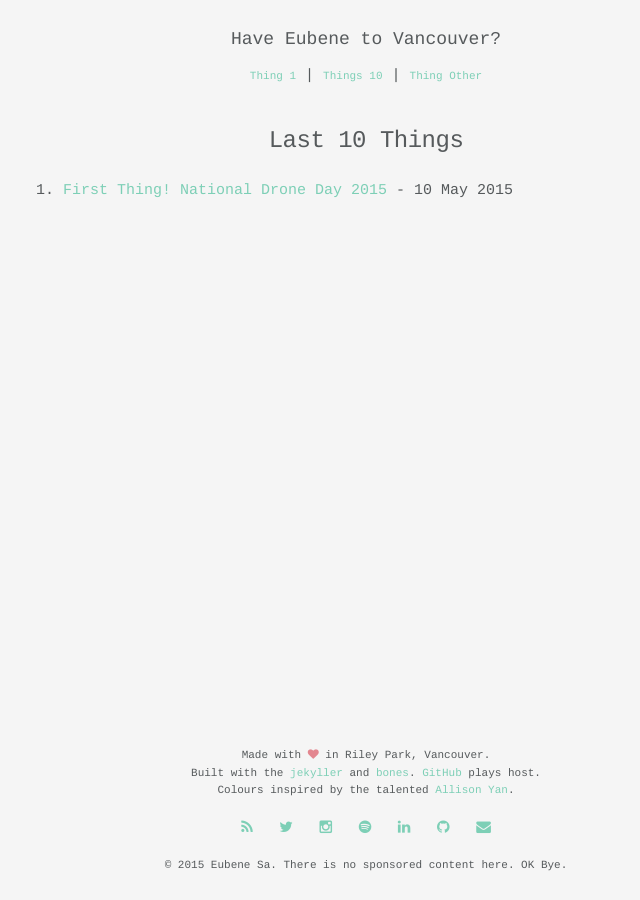
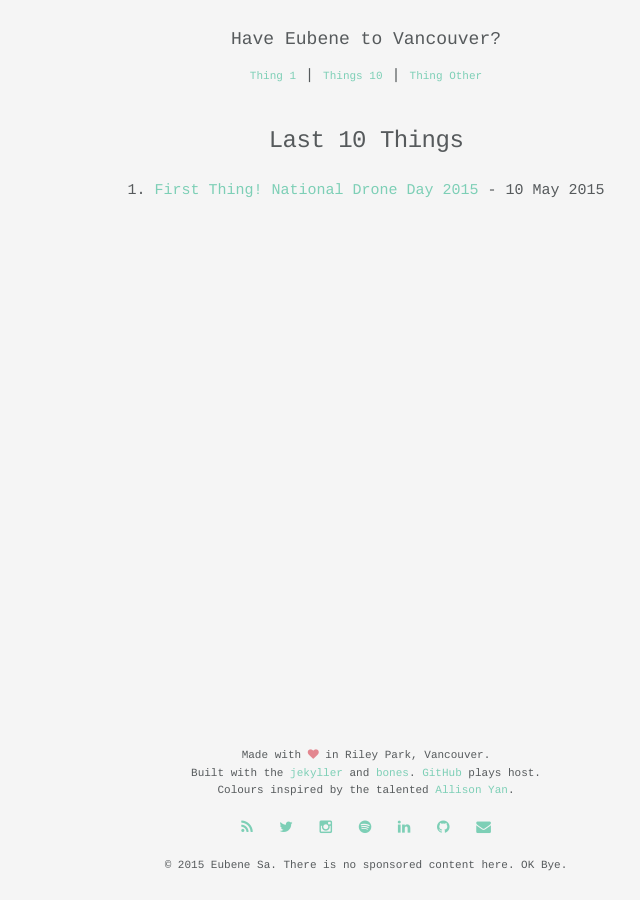
Before and after one commit to eubenesa/eubenesa-v1-jekyll, a Jekyll site: the page built from things.html, in a window 1280 px wide. Shown: the whole page, without its empty margins (274-914 px from the left). Built offline with Jekyll 4.4.1, drawn with Linux system fonts in a browser that asks for light colours.

Commit message:
Minor CSS tweak for archive page

```diff
--- a/css/styles.scss
+++ b/css/styles.scss
@@ -55,6 +55,10 @@ header {
   h6 {
     margin-bottom: 8px;
   }
+}
+
+.posts-archive {
+  text-align: center;
 }
 
 .share-twitter {
--- a/things.html
+++ b/things.html
@@ -13,6 +13,7 @@ permalink: /things/
   }
 </style>
 
+<div class="posts-archive">
   <ol>
     {% for post in site.posts limit:10 %}
       <li class="post-link">
@@ -20,3 +21,4 @@ permalink: /things/
       </li>
     {% endfor %}
   </ol>
+</div>
```
Lines whose indentation alone changed are shown as unchanged.
